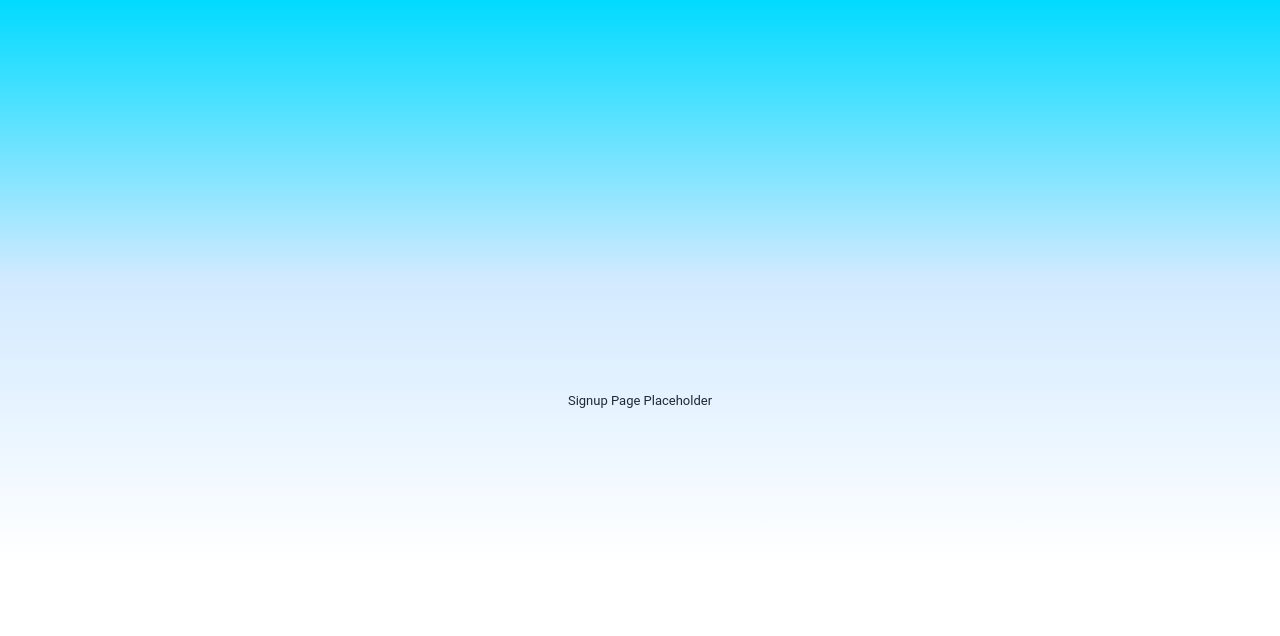
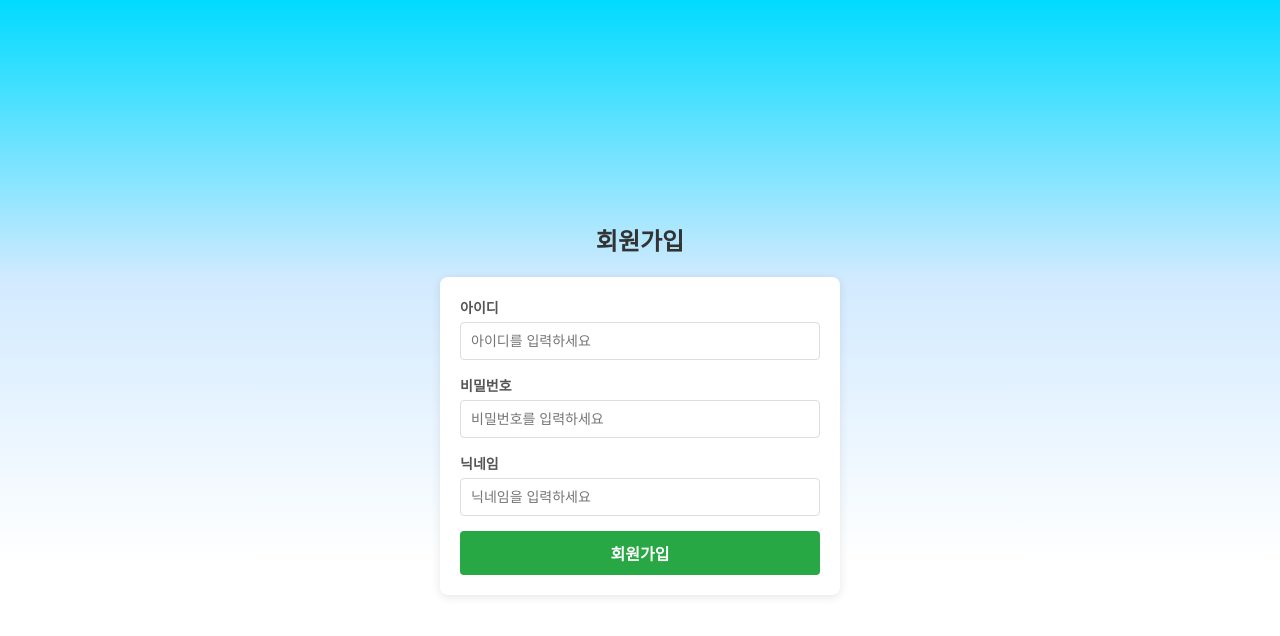
Before and after one commit to Gagam98/KDEV_Univ_Camp_FE, a React (Vite) app: page /signup in a window 1280 px wide. Shown: the top 636 px of the page. Built offline with nearby package versions, Linux system fonts and the light colour scheme; a web font is replaced by a local one.

Commit message:
250205 폰트 적용

```diff
--- a/src/App.jsx
+++ b/src/App.jsx
@@ -1,14 +1,16 @@
 import { Routes, Route } from "react-router-dom";
 import SearchPage from "@@/SearchPage";
+import LoginPage from "@@/loginPage/index.jsx";
+import SignupPage from "@@/SignupPage/index.jsx";
 import "@/App.css";
 
 function App() {
   return (
-    <div className="app-container">
+    <div className="">
       <Routes>
         <Route path="/" element={<SearchPage />} />
-        <Route path="/login" element={<div>Login Page Placeholder</div>} />
-        <Route path="/signup" element={<div>Signup Page Placeholder</div>} />
+        <Route path="/login" element={<LoginPage />} />
+        <Route path="/signup" element={<SignupPage />} />
       </Routes>
     </div>
   );
--- a/src/pages/LoginPage/login.css
+++ b/src/pages/LoginPage/login.css
@@ -4,8 +4,6 @@
   flex-direction: column;
   justify-content: center; /* 수직 중앙 정렬 */
   align-items: center; /* 수평 중앙 정렬 */
-  min-height: 100vh; /* 화면 전체 높이 사용 */
-  background-color: #f9f9f9;
   font-family: Arial, sans-serif;
   margin: 0; /* 기본 margin 제거 */
 }
@@ -19,8 +17,7 @@
 }
 
 .login-page form {
-  width: 100%;
-  max-width: 400px; /* 최대 너비 제한 */
+  width: 400px;
   background-color: #fff;
   padding: 20px;
   border-radius: 8px;
--- a/src/pages/SignupPage/signup.css
+++ b/src/pages/SignupPage/signup.css
@@ -4,8 +4,6 @@
   flex-direction: column;
   justify-content: center; /* 수직 중앙 정렬 */
   align-items: center; /* 수평 중앙 정렬 */
-  min-height: 100vh; /* 화면 전체 높이 사용 */
-  background-color: #f9f9f9;
   font-family: Arial, sans-serif;
   margin: 0; /* 기본 margin 제거 */
 }
@@ -19,8 +17,7 @@
 }
 
 .signup-page form {
-  width: 100%;
-  max-width: 400px; /* 최대 너비 제한 */
+  width: 400px;
   background-color: #fff;
   padding: 20px;
   border-radius: 8px;
```
